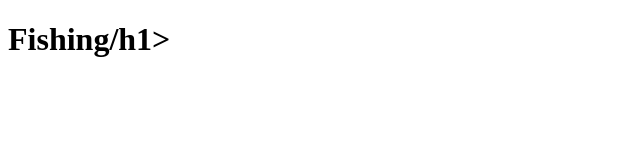
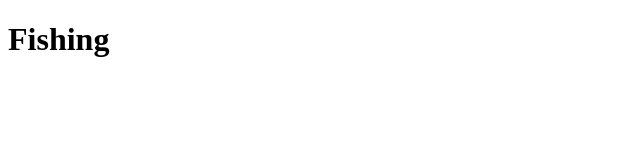
Before and after one commit to willdeb/trout1998, a plain HTML site: page index.html in a window 1280 px wide. Shown: the full height of the page, 0-640 px from the left. Drawn offline with Linux system fonts and the light colour scheme.

Commit message:
Update index.html

```diff
--- a/index.html
+++ b/index.html
@@ -5,7 +5,7 @@
 <link rel="stylesheet" type="text/css" href="style.css">
 </head>
 <body>
-<h1>Fishing/h1>
+<h1>Fishing</h1>
 <p></p>
 </body>
 </html>
```
